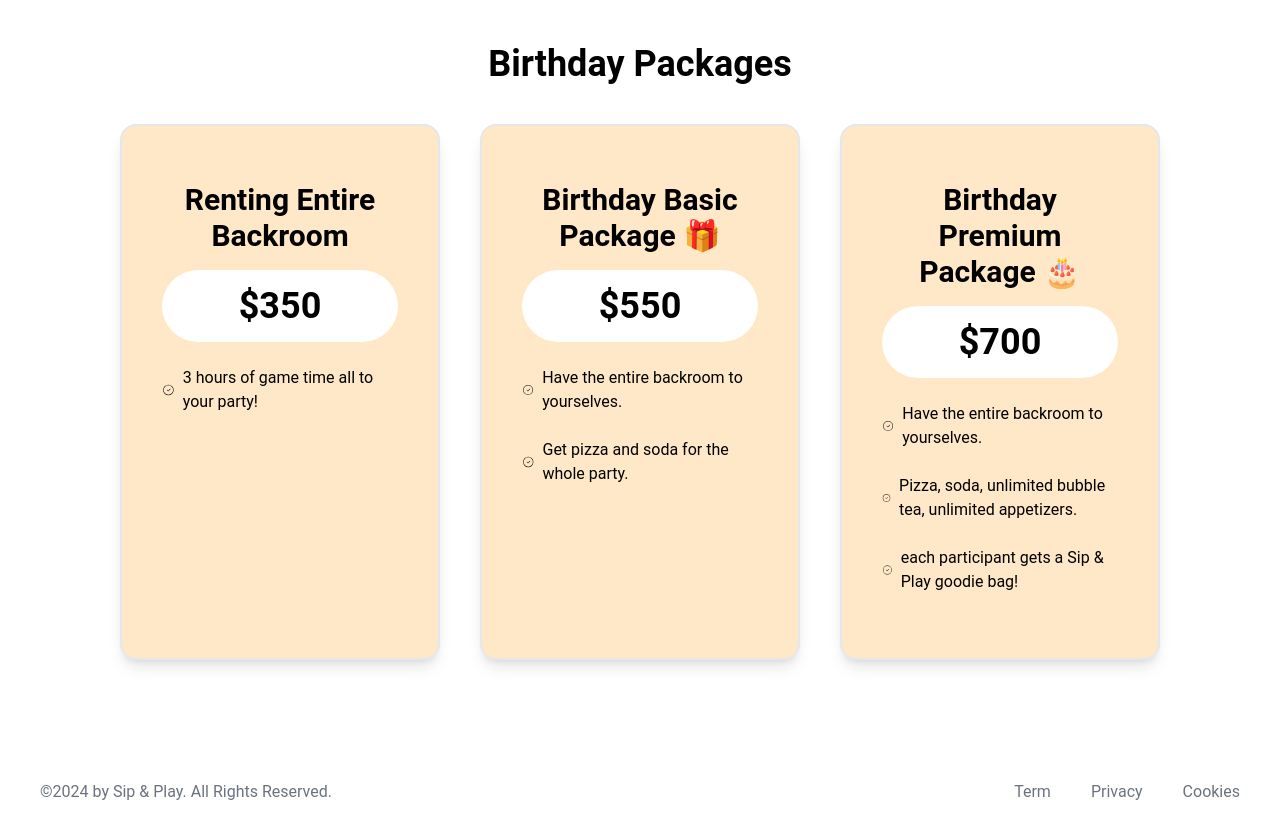
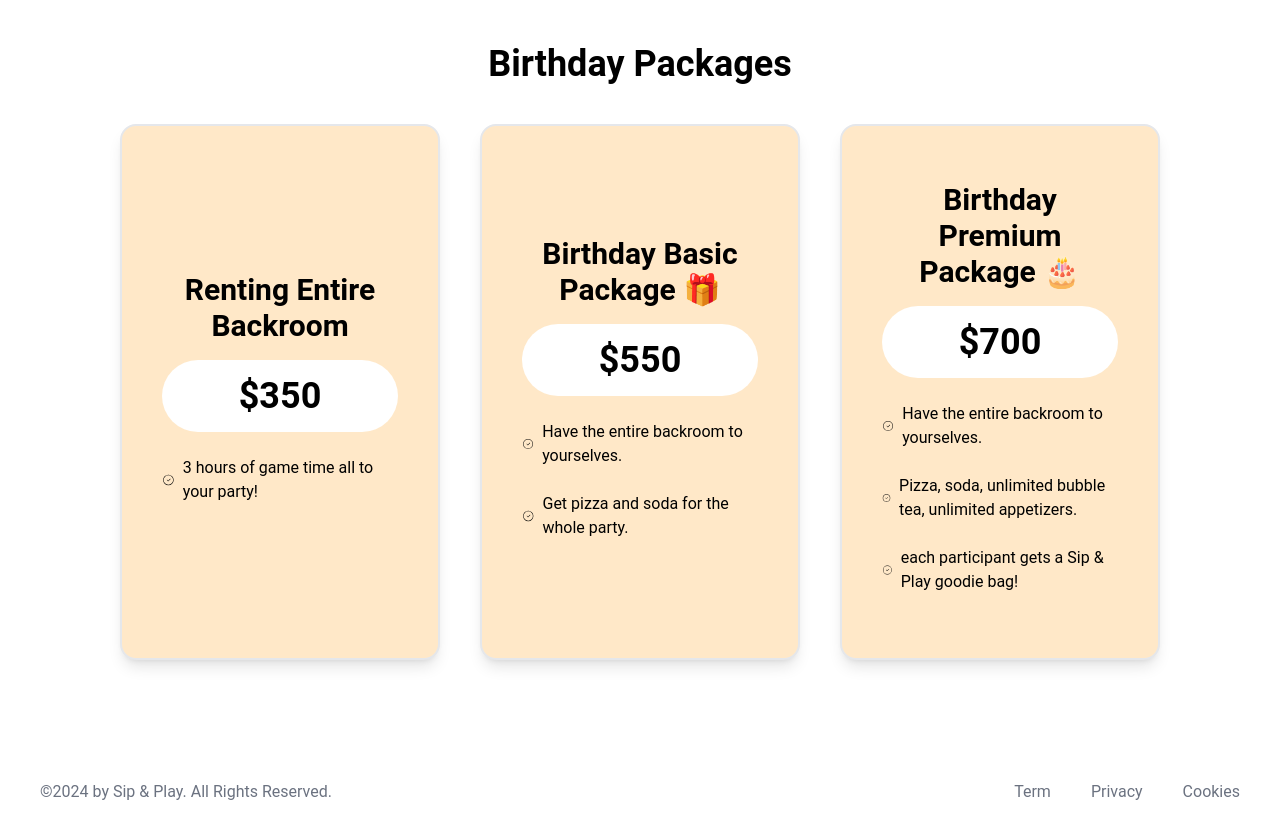
Before and after one commit to LuaanNguyen/Board-Game-Cafe-Website, a React (Vite) app: page /reservation in a window 1280 px wide. Shown: the part 660-1488 px from the top of the page. Built offline with nearby package versions, Linux system fonts and the light colour scheme; a web font is replaced by a local one.

Commit message:
Added FramerMotion 🚶‍♂️

```diff
--- a/package.json
+++ b/package.json
@@ -13,6 +13,7 @@
     "@react-three/drei": "^9.108.3",
     "@react-three/fiber": "^8.16.8",
     "@types/three": "^0.166.0",
+    "framer-motion": "^12.0.0-alpha.0",
     "react": "^18.3.1",
     "react-calendar": "^5.0.0",
     "react-dom": "^18.3.1",
--- a/src/App.jsx
+++ b/src/App.jsx
@@ -3,7 +3,6 @@ import { BrowserRouter as Router, Routes, Route } from "react-router-dom";
 import Footer from "./components/Footer";
 import Home from "./Home";
 import Navbar from "./components/Navbar";
-import AnimatedBackground from "./components/AnimatedBackground";
 import Preloader from "./components/preloader";
 import About from "./components/About";
 import MTGSchedule from "./components/MTGSchedule";
--- a/src/components/Feedback.jsx
+++ b/src/components/Feedback.jsx
@@ -1,6 +1,12 @@
+import { motion, transform } from "framer-motion";
 function Feedback() {
   return (
-    <div className="w-[100vw] h-[100vh] mt-20">
+    <motion.div
+      className="w-[100vw] h-[100vh] mt-20"
+      initial={{ opacity: 0 }}
+      animate={{ opacity: 1, transition: { duration: 0.5 } }}
+      final={{ opacity: 0 }}
+    >
       <section className="bg-white ">
         <div className="py-8 lg:py-16 px-4 mx-auto max-w-screen-md">
           <h2 className="mb-4 text-4xl tracking-tight font-extrabold text-center text-black ">
@@ -55,16 +61,18 @@ function Feedback() {
                 placeholder="Leave a comment..."
               ></textarea>
             </div>
-            <button
+            <motion.button
+              whileHover={{ scale: 1.1 }}
+              whileTap={{ scale: 0.9 }}
               type="submit"
               className="py-3 px-5 text-sm font-medium text-center text-black rounded-lg bg-orangeMain sm:w-fit hover:bg-orangeLight focus:ring-4 focus:outline-none focus:ring-primary-300 "
             >
               Send message
-            </button>
+            </motion.button>
           </form>
         </div>
       </section>
-    </div>
+    </motion.div>
   );
 }
 
--- a/src/components/Navbar.jsx
+++ b/src/components/Navbar.jsx
@@ -4,6 +4,12 @@ import { useState } from "react";
 import { Link } from "react-router-dom";
 import { RxHamburgerMenu } from "react-icons/rx";
 import { LiaTimesSolid } from "react-icons/lia";
+import { motion } from "framer-motion";
+
+const variants = {
+  open: { opacity: 1, x: 0 },
+  closed: { opacity: 0, x: "-100%" },
+};
 
 function Navbar() {
   const pos = useScrollPosition();
--- a/src/components/Reservation.jsx
+++ b/src/components/Reservation.jsx
@@ -3,10 +3,15 @@ import Calendar from "react-calendar";
 import "react-calendar/dist/Calendar.css";
 import "../Calendar.css"; // Import custom styles
 import { CiCircleCheck } from "react-icons/ci";
+import { motion } from "framer-motion";
 
 export default function Reservation() {
   return (
-    <>
+    <motion.div
+      initial={{ opacity: 0 }}
+      animate={{ opacity: 1, transition: { duration: 0.5 } }}
+      final={{ opacity: 0 }}
+    >
       <section className="w-[100vw] mt-60 max-lg:mt-28 px-48 max-lg:px-14 z-11 pb-10">
         <div className="grid grid-cols-2 gap-10 max-lg:grid-cols-1">
           <div className="flex flex-col gap-5">
@@ -17,13 +22,15 @@ export default function Reservation() {
               Reservations are $15 a person for 3 hours of game time. All
               reservations can be made on our new site
             </p>
-            <button
+            <motion.button
+              whileHover={{ scale: 1.1 }}
+              whileTap={{ scale: 0.9 }}
               type="button"
               href="https://www.exploretock.com/sipnplay/"
               className="bg-orangeLight hover:bg-orangePale p-4 rounded-lg w-40 shadow-md"
             >
               <span className="font-bold">Reserve Now!</span>
-            </button>
+            </motion.button>
           </div>
           <div>
             <CafeCalendar />
@@ -31,7 +38,7 @@ export default function Reservation() {
         </div>
       </section>
       <BirthdayPackages />
-    </>
+    </motion.div>
   );
 }
 
@@ -54,7 +61,11 @@ function BirthdayPackages() {
     <section className="w-[100vw] pt-10 max-md:mb-20 px-20 max-lg:px-10 max-md:px-4">
       <h1 className="text-4xl font-bold text-center">Birthday Packages</h1>
       <section className="grid grid-cols-3 max-lg:grid-cols-2 max-md:grid-cols-1 p-10 gap-10">
-        <div className="bg-orangePale rounded-2xl p-10 border-2 border-gray-200 shadow-lg text-center">
+        <motion.button
+          className="bg-orangePale rounded-2xl p-10 border-2 border-gray-200 shadow-lg text-center justify-start"
+          whileHover={{ scale: 1.1 }}
+          whileTap={{ scale: 0.9 }}
+        >
           <h1 className="text-3xl font-bold p-4">Renting Entire Backroom</h1>
           <h1 className="text-4xl font-bold p-4 text-center bg-white rounded-full">
             $350
@@ -62,8 +73,12 @@ function BirthdayPackages() {
           <p className="my-6 text-left text-md flex items-center gap-2">
             <CiCircleCheck /> 3 hours of game time all to your party!
           </p>
-        </div>
-        <div className="bg-orangePale rounded-2xl p-10 border-2 border-gray-200 shadow-lg text-center">
+        </motion.button>
+        <motion.button
+          className="bg-orangePale rounded-2xl p-10 border-2 border-gray-200 shadow-lg text-center"
+          whileHover={{ scale: 1.1 }}
+          whileTap={{ scale: 0.9 }}
+        >
           <h1 className="text-3xl font-bold  p-4">
             Birthday Basic Package 🎁{" "}
           </h1>
@@ -76,8 +91,12 @@ function BirthdayPackages() {
           <p className="my-6 text-left text-md flex items-center gap-2">
             <CiCircleCheck /> Get pizza and soda for the whole party.
           </p>
-        </div>
-        <div className="bg-orangePale rounded-2xl p-10 border-2 border-gray-200 shadow-lg text-center">
+        </motion.button>
+        <motion.button
+          className="bg-orangePale rounded-2xl p-10 border-2 border-gray-200 shadow-lg text-center"
+          whileHover={{ scale: 1.1 }}
+          whileTap={{ scale: 0.9 }}
+        >
           <h1 className="text-3xl font-bold  p-4">
             Birthday Premium Package 🎂
           </h1>
@@ -94,7 +113,7 @@ function BirthdayPackages() {
           <p className="my-6 text-left text-md flex items-center gap-2">
             <CiCircleCheck /> each participant gets a Sip & Play goodie bag!
           </p>
-        </div>
+        </motion.button>
       </section>
     </section>
   );
```
Also changed, not shown: 1 other file (tests, documents, lock files or other folders).
